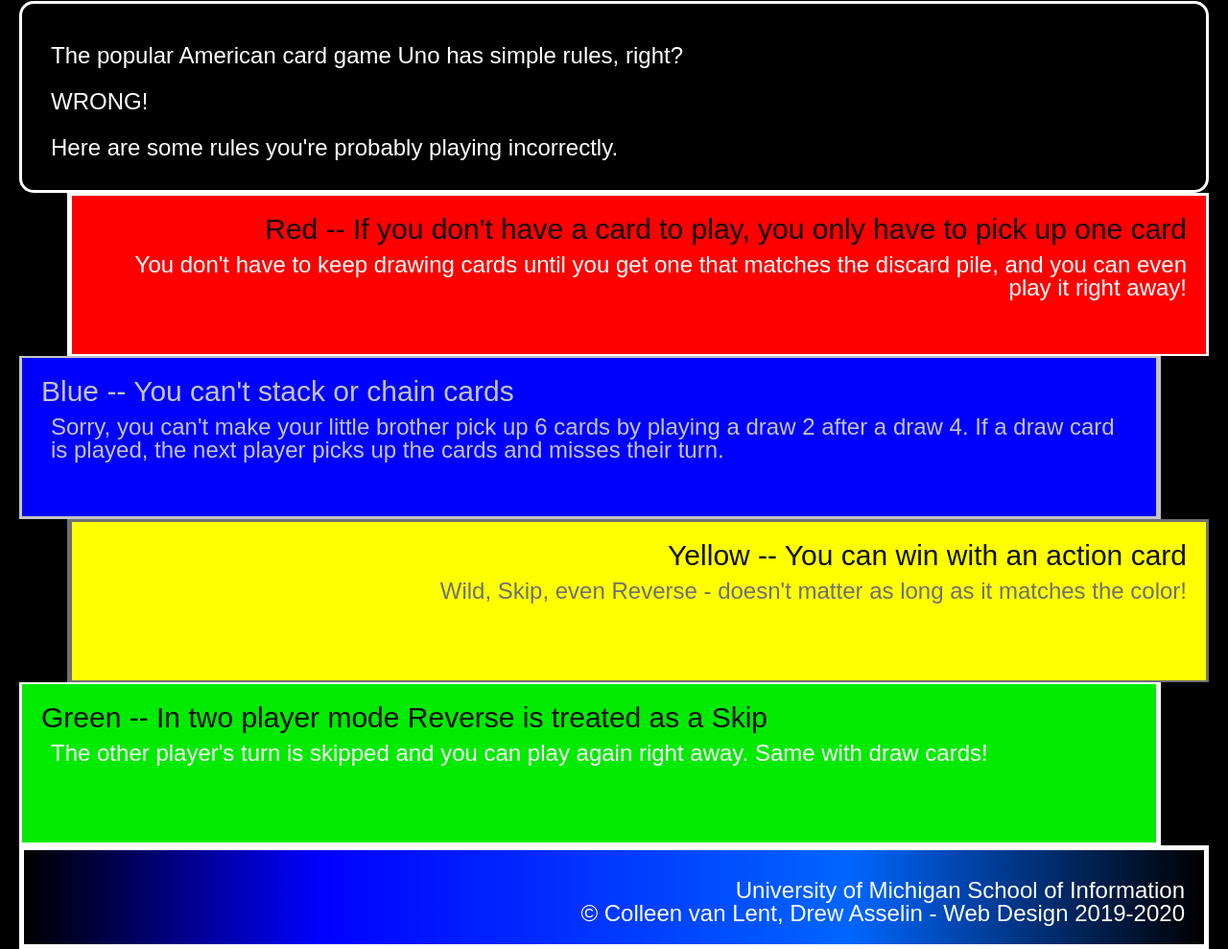
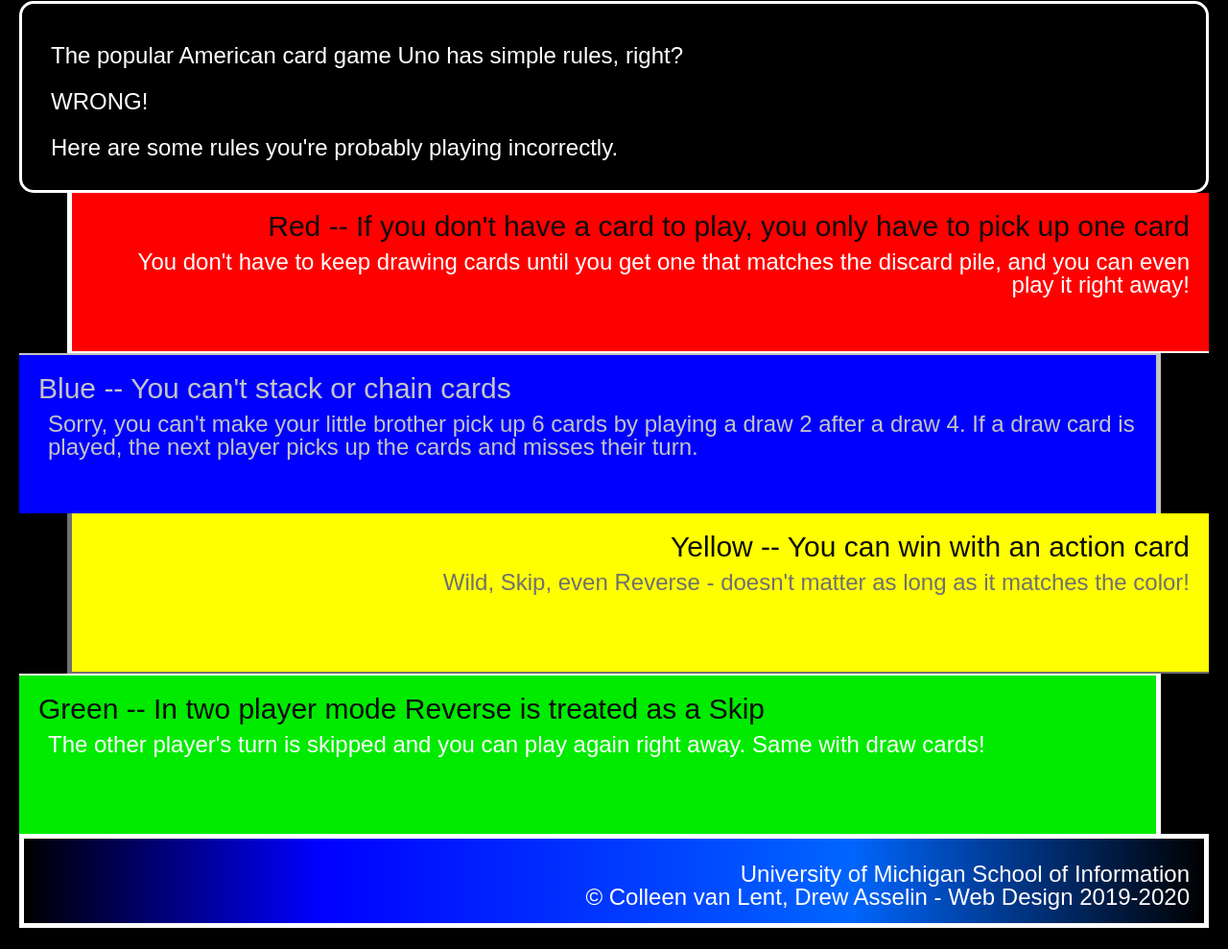
Before and after one commit to AlexL320/SI339_HW02, a plain HTML site: page index.html in a window 1280 px wide. Shown: the part 327-1316 px from the top of the page at 96% size. After the commit the page ends 1294 px from the top, so only its background shows below. Drawn offline with Linux system fonts and the light colour scheme.

Commit message:
Add files via upload

```diff
--- a/css/style.css
+++ b/css/style.css
@@ -47,31 +47,27 @@ div{
     background-color: #FF0000;
     text-align: right;
     margin-left: 50px;
-    border-bottom-width: 2px;
-    border-left-width: 5px;
+    border-width: 0 0 2px 5px;
 }
 .blue{
     color: #C4C4C4;
     background-color: #0000FF;
     text-align: left;
     margin-right: 50px;
-    border-right-width: 5px;
-    border-top-width: 2px;
+    border-width: 2px 5px 0 0;
 }
 .yellow{
     background-color: #FFFF00;
     text-align: right;
     margin-left: 50px;
-    border-bottom-width: 2px;
-    border-left-width: 5px;
+    border-width: 0 0 2px 5px;
     color: #707070;
 }
 .green{
     background-color: #00EB00;
     text-align: left;
     margin-right: 50px;
-    border-right-width: 5px;
-    border-top-width: 2px;
+    border-width: 2px 5px 0 0;
 }
 
 footer{
@@ -81,5 +77,5 @@ footer{
     border-width: 5px;
     font-size: 20px;
     text-align: right;
-    padding: 20px 20px 20px 0;
+    padding: 15px 15px 15px 0;
 }
```
